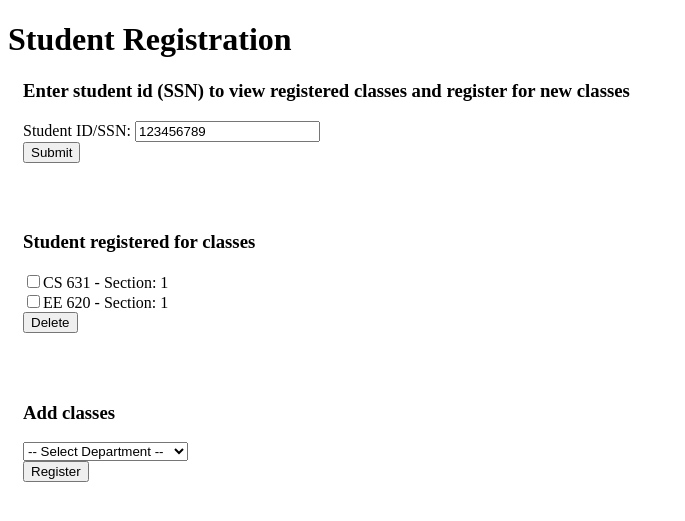
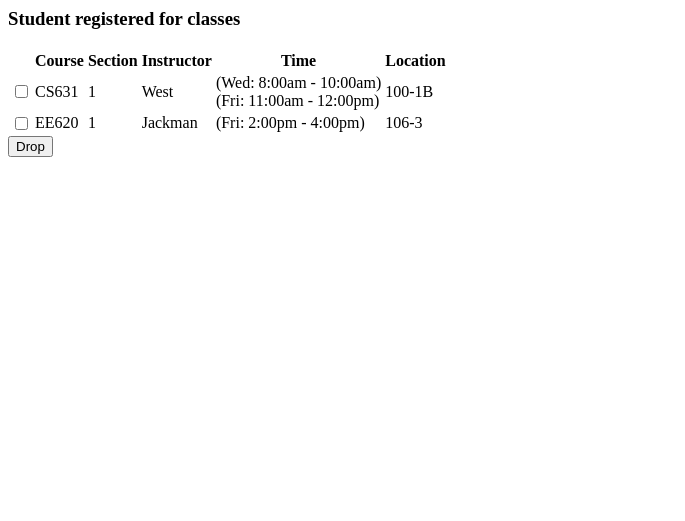
Before and after one commit to siwest/University-Registration-System, a Django app: page /registration/student/123456789 in a window 1280 px wide. Shown: the top 521 px of the page, without its empty margins (0-685 px from the left). Run offline with Django 3.2, Linux system fonts and the light colour scheme; data comes from the database, SQL or seed files in the repository; some libraries are stand-ins or nearby versions.

Commit message:
Adds display functionality to add/drop page.

```diff
--- a/registration/urls.py
+++ b/registration/urls.py
@@ -11,5 +11,7 @@ urlpatterns = patterns('',
     url(r'^sections/(?P<course_id>\d+)$', views.section_list, name='section_list'),
     url(r'^students/(?P<section_id>\d+)$', views.student_list, name='student_list'),
     url(r'^student/$', views.student_section, name='student_section'),
+    url(r'^add_drop/$', views.add_drop, name='add_drop'),
+    url(r'^find_section/$', views.find_section, name='find_section'),
     url(r'^student/(?P<student_ssn>\d+)$', views.student_section, name='student_section'),
 )
--- a/registration/views.py
+++ b/registration/views.py
@@ -52,3 +52,11 @@ def student_section(request, student_ssn):
     student = get_object_or_404(Student, ssn = student_ssn)
     context = { 'student': student }
     return render(request, 'registration/student_section.html', context)
+
+def add_drop(request):
+    context = { }
+    return render(request, 'registration/add_drop.html', context)
+
+def find_section(request):
+    context = {}
+    return render(request, 'registration/find_section.html', context)
--- a/templates/registration/student_section.html
+++ b/templates/registration/student_section.html
@@ -1,77 +1,23 @@
-<!DOCTYPE html>
-<html>
-	<h1>Student Registration</h1>
-	<div class="complete_form">
-		<div class="student_box">
-			<h3>Enter student id (SSN) to view registered classes and register for new classes</h3>
-			<form action="/your-ssn/" method="post">
-			  <label for="your_ssn">Student ID/SSN:</label>
-			  <input id="your_ssn" type="text" value="{{ student.ssn }}"><br>
-			  <input type="submit" value="Submit">
-			</form>
-		<div>
-		<div class="current_registration">
-			<h3>Student registered for classes</h3>
-			<form>
-				{% for section in student.section_set.all %}
-					<input type="checkbox" name="your_class" value = "{{ section.id }}">{{ section }}<br>
-				{% endfor%}
-				<input type="submit" value="Delete">
-			</form>
-		</div>
-		<div class="add_classes">
-			<h3>Add classes</h3>
-			<form>
-				<span id="department_list">
-					<select id="department">
-						<option> -- Select Department -- </option>
-							{% for department in department_list %}
-								<option value={{ department.id }}> {{ department.name }} </option>
-							{% endfor%}
-					</select>
-				</span>
-				<span id="course_list"></span>
-				<span id="section_list"></span>
-			</form>
-			<input type="submit" value="Register">
-
-
-		</div>
-	</div>
-
-
-</html>
-
-<style type="text/css">
-	.complete_form {
-		padding-left: 15px;
-	}
-	.current_registration, .add_classes {
-	    padding-top: 50px;
-	}
-</style>
-
-
-
-
-<script type="text/javascript">
-    document.write("\<script src='//ajax.googleapis.com/ajax/libs/jquery/1.2.6/jquery.min.js' type='text/javascript'>\<\/script>");
-</script>
-
-<script type="text/javascript">
-
-	$("#department_list").load("/registration/departments/");
-
-	$("#department_list").change(function() {
-		$("#section_list").html("");
-		$("#course_list").html("");
-		$("#course_list").load("/registration/courses/" + $("select#department").val());
-	});
-
-	$("#course_list").change(function() {
-		$("#section_list").html("");
-	 	$("#section_list").load("/registration/sections/" + $("select#course").val());
-	});
-
-
-</script>
+<h3>Student registered for classes</h3>
+<form>
+	<table>
+	<th></th><th>Course</th><th>Section</th><th>Instructor</th><th>Time</th><th>Location</th>
+	{% for section in student.section_set.all %}
+	<tr>
+		<td><input type="checkbox" name="class_section" value="{{ section.id }}"></td>
+		<td>{{section.course.department.code}}{{section.course.number}}</td>
+		<td>{{ section.number }}</td>
+		<td>{{section.faculty.staff.last_name}}</td>
+		<td>
+			{% for time_slot in section.time_slot.all %}
+				{{time_slot}}<br/>
+			{% endfor%}
+		</td>
+		<td>
+			{{section.location.building}}-{{section.location.room}}
+		</td>
+	</tr>
+	{% endfor%}
+	</table>
+	<input type="button" value="Drop">
+</form>
```
Also changed, not shown: templates/registration/add_drop.html (added, +52 -0 lines), templates/registration/find_section.html (added, +30 -0 lines).
